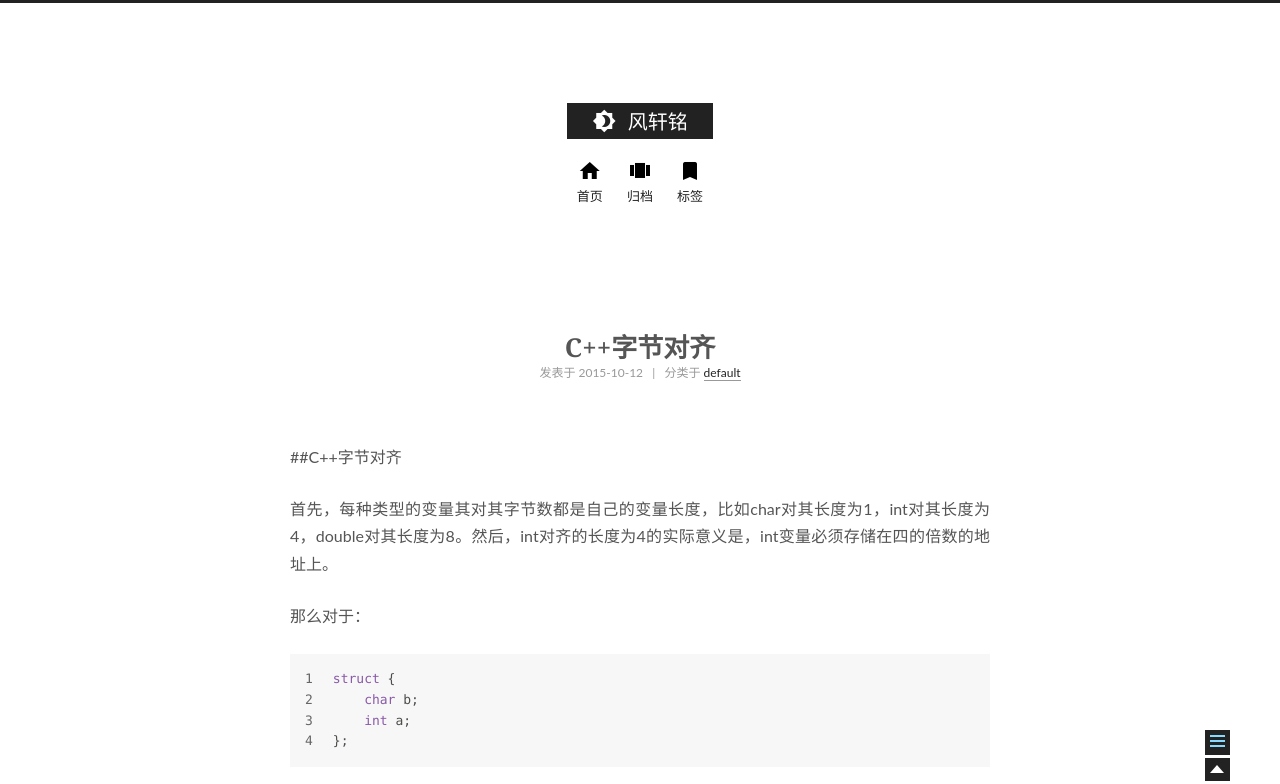
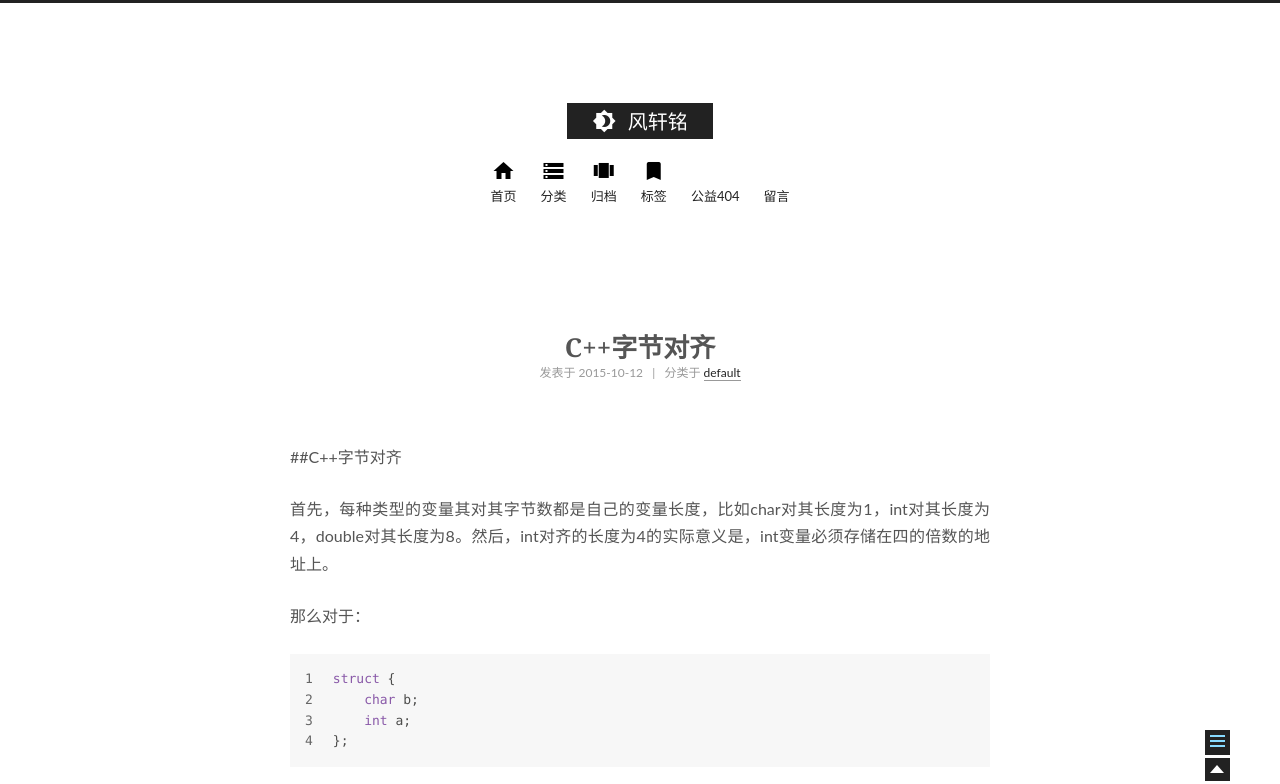
Before and after one commit to exHan/exHan.github.io, a plain HTML site: page 2015/10/12/C++ byte/index.html in a window 1280 px wide. Shown: the top 784 px of the page. Drawn offline with Linux system fonts and the light colour scheme.

Commit message:
Site updated: 2015-10-12 10:38:00

```diff
--- a/2015/10/12/C++ byte/index.html
+++ b/2015/10/12/C++ byte/index.html
@@ -124,6 +124,14 @@
         </li>
 
 
+        <li class="menu-item menu-item-categories">
+          <a href="/categories" rel="section">
+            <i class="menu-item-icon icon-next-categories"></i> <br />
+            分类
+          </a>
+        </li>
+
+
         <li class="menu-item menu-item-archives">
           <a href="/archives" rel="section">
             <i class="menu-item-icon icon-next-archives"></i> <br />
@@ -136,6 +144,22 @@
           <a href="/tags" rel="section">
             <i class="menu-item-icon icon-next-tags"></i> <br />
             标签
+          </a>
+        </li>
+
+
+        <li class="menu-item menu-item-commonweal">
+          <a href="/404.html" rel="section">
+            <i class="menu-item-icon icon-next-commonweal"></i> <br />
+            公益404
+          </a>
+        </li>
+
+
+        <li class="menu-item menu-item-guestbook">
+          <a href="/guestbook" rel="section">
+            <i class="menu-item-icon icon-next-guestbook"></i> <br />
+            留言
           </a>
         </li>
 
@@ -300,10 +324,10 @@
           </div>
 
           <div class="site-state-item site-state-categories">
-
+            <a href="/categories">
               <span class="site-state-item-count">1</span>
               <span class="site-state-item-name">分类</span>
-
+              </a>
           </div>
 
           <div class="site-state-item site-state-tags">
```
Also changed, not shown: 404.html (added, +14 -0 lines), archives/2015/10/index.html (+26 -2 lines), archives/2015/index.html (+26 -2 lines), archives/index.html (+26 -2 lines), categories/default/index.html (+26 -2 lines), index.html (+26 -2 lines), tags/C/index.html (+26 -2 lines).
